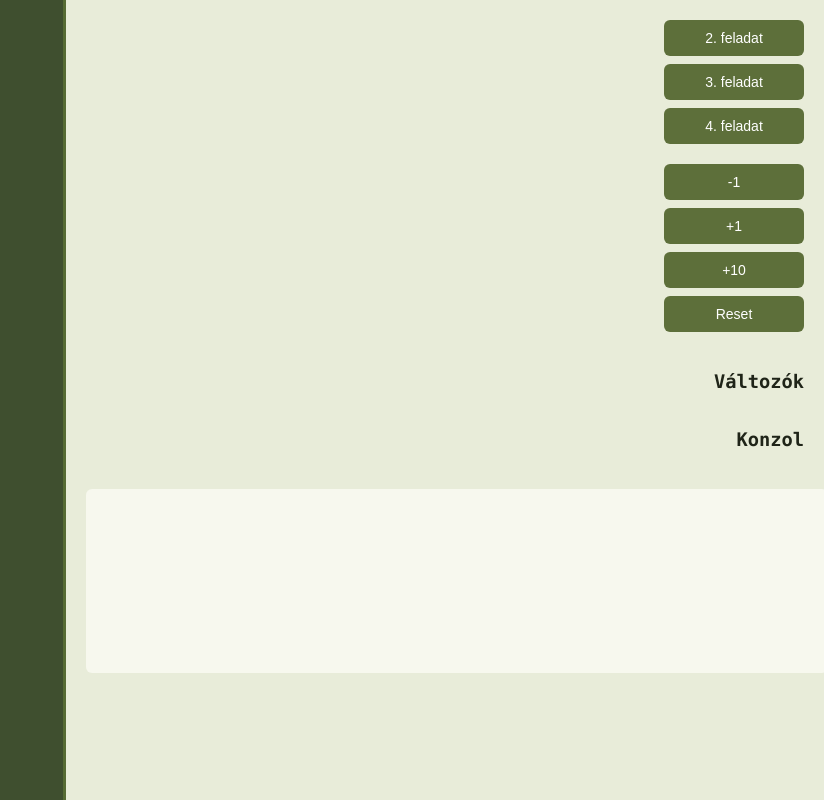
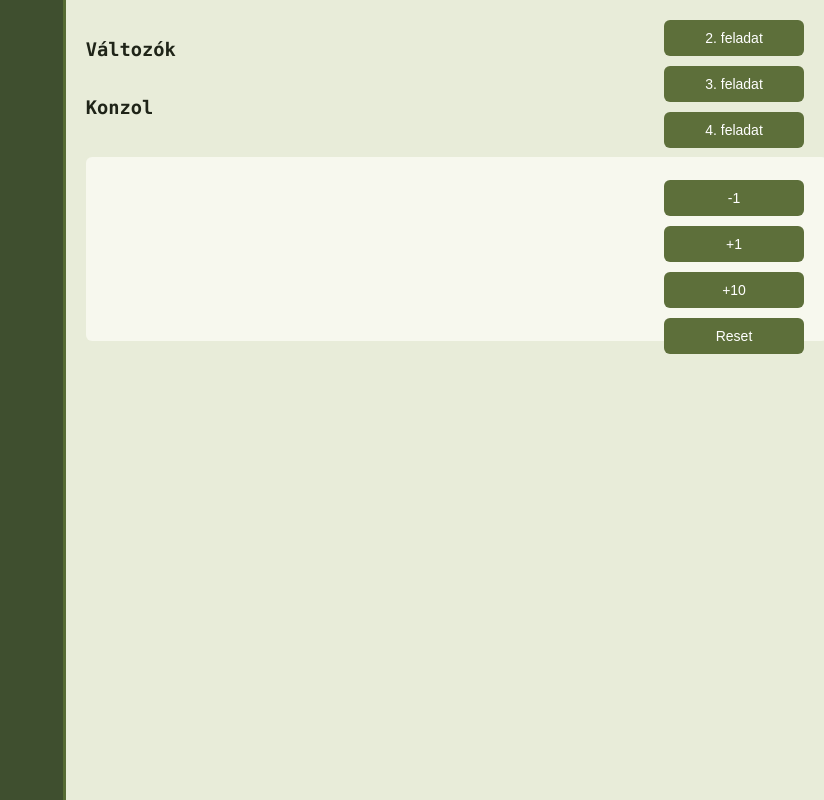
Before and after one commit to SJuca/bicikli, a plain HTML site: page index.html in a window 1280 px wide. Shown: the whole page, without its empty margins (456-1280 px from the left). Drawn offline with Linux system fonts and the light colour scheme.

Commit message:
Update index.html

```diff
--- a/index.html
+++ b/index.html
@@ -78,7 +78,8 @@
         overflow-y: auto;
         display: flex;
         flex-direction: column;
-        align-items: flex-end;
+        align-items: flex-start;
+        justify-content: flex-start;
     }
 
     /* Gombok – KÉK VERZIÓ elrendezés: oszlopban jobb oldalon */
@@ -161,18 +162,18 @@
 <!-- BAL PANEL -->
 <div id="leftPanel">
     <div id="code"></div>
-    <div id="timeline"></div>
+    <div id="timeline" style="position:absolute; left:20px; bottom:20px;"></div>
 </div>
 
 <!-- JOBB PANEL -->
 <div id="rightPanel">
-    <div class="task-buttons">
+    <div class="task-buttons" style="display:flex; flex-direction:column; gap:10px; position:absolute; right:20px; top:20px;">
         <button onclick="setTask(2)">2. feladat</button>
         <button onclick="setTask(3)">3. feladat</button>
         <button onclick="setTask(4)">4. feladat</button>
     </div>
 
-    <div class="nav-buttons">
+    <div class="nav-buttons" style="display:flex; flex-direction:column; gap:10px; position:absolute; right:20px; top:180px;">
         <button onclick="step(-1)">-1</button>
         <button onclick="step(1)">+1</button>
         <button onclick="step(10)">+10</button>
```
